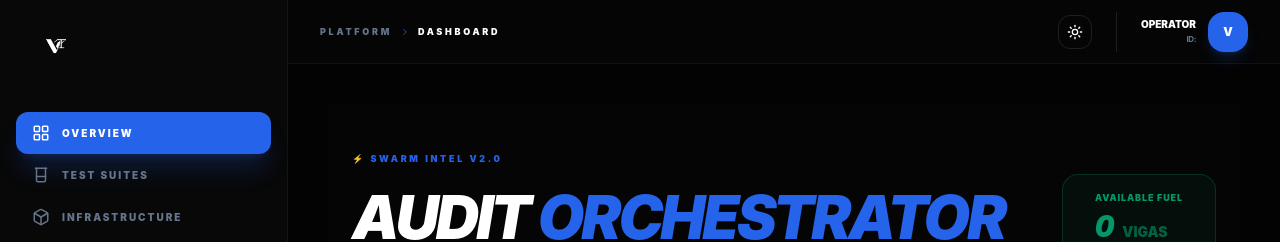
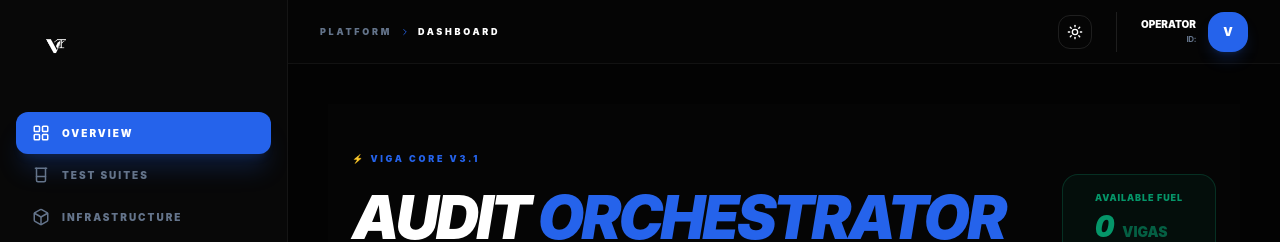
Before and after one commit to juan-materiarun/viga, a Next.js app: page /dashboard in a window 1280 px wide. Shown: the top 242 px of the page. Built offline with nearby package versions, Linux system fonts and the light colour scheme; no server answers; the database is empty.

Commit message:
hotfix v3.1

```diff
--- a/app/dashboard/page.jsx
+++ b/app/dashboard/page.jsx
@@ -178,7 +178,7 @@ export default function MissionControlPage() {
         {/* HEADER */}
         <header className="mb-16">
           <div className="flex items-center gap-3 mb-2">
-            <span className="text-[9px] font-black uppercase tracking-[0.3em] text-blue-600">⚡ Swarm Intel v2.0</span>
+            <span className="text-[9px] font-black uppercase tracking-[0.3em] text-blue-600">⚡ VIGA Core v3.1</span>
           </div>
           <div className="flex items-center justify-between">
             <h1 className="text-6xl font-black tracking-tighter uppercase italic leading-none">
```
